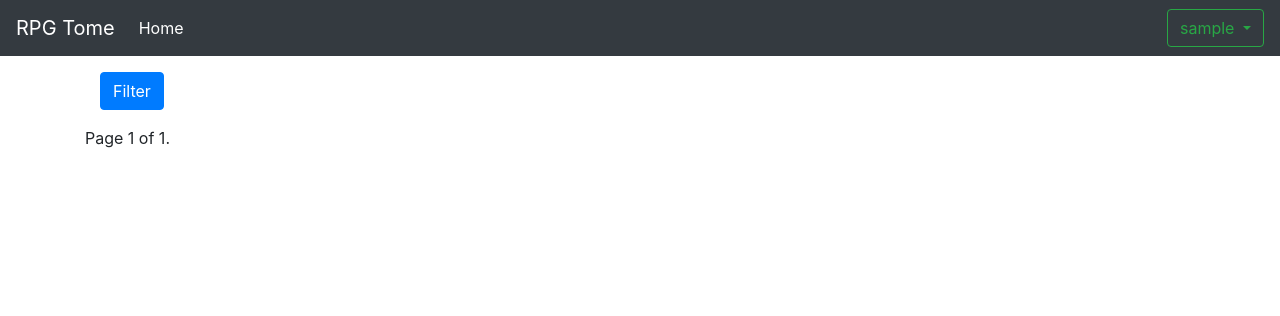
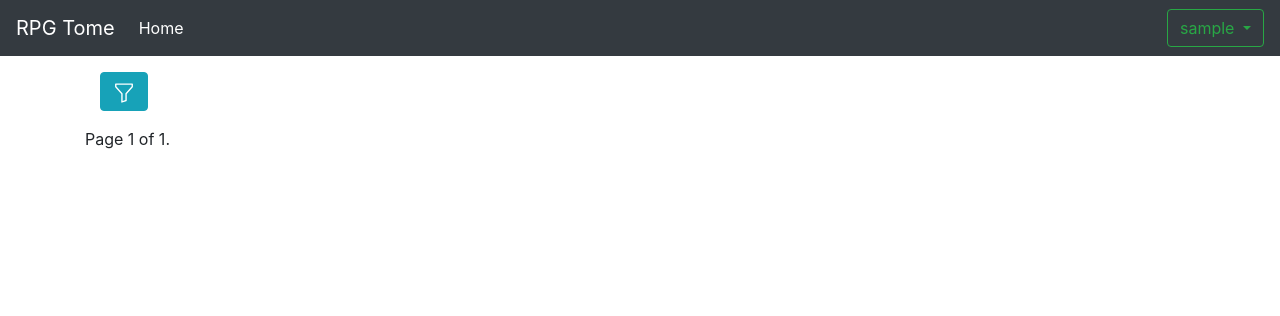
Before and after one commit to Srdjan667/rpg-tome, a Django app: page /items/ in a window 1280 px wide. Shown: the top 316 px of the page. Run offline with Django 4.2, Linux system fonts and the light colour scheme; the visitor is signed in with stand-in values (Sample User, id 1); data that the repository does not hold is empty; some libraries are stand-ins or nearby versions.

Commit message:
style: update button styling on items page

```diff
--- a/library/templates/library/item_list.html
+++ b/library/templates/library/item_list.html
@@ -3,8 +3,10 @@
 {% block content %}
 <div class="container">
   <div class="container mt-3">
-    <button class="btn btn-primary mb-3" type="button" data-toggle="collapse" data-target="#filter" aria-expanded="false" aria-controls="filter">
-      Filter
+    <button type="button" class="btn btn-info mb-3" data-toggle="collapse" data-target="#filter" aria-expanded="false" aria-controls="filter">
+      <svg xmlns="http://www.w3.org/2000/svg" width="22" height="22" fill="currentColor" class="bi bi-funnel" viewBox="0 0 16 16">
+        <path d="M1.5 1.5A.5.5 0 0 1 2 1h12a.5.5 0 0 1 .5.5v2a.5.5 0 0 1-.128.334L10 8.692V13.5a.5.5 0 0 1-.342.474l-3 1A.5.5 0 0 1 6 14.5V8.692L1.628 3.834A.5.5 0 0 1 1.5 3.5zm1 .5v1.308l4.372 4.858A.5.5 0 0 1 7 8.5v5.306l2-.666V8.5a.5.5 0 0 1 .128-.334L13.5 3.308V2z"/>
+      </svg>
     </button>
   </div>
 
```
